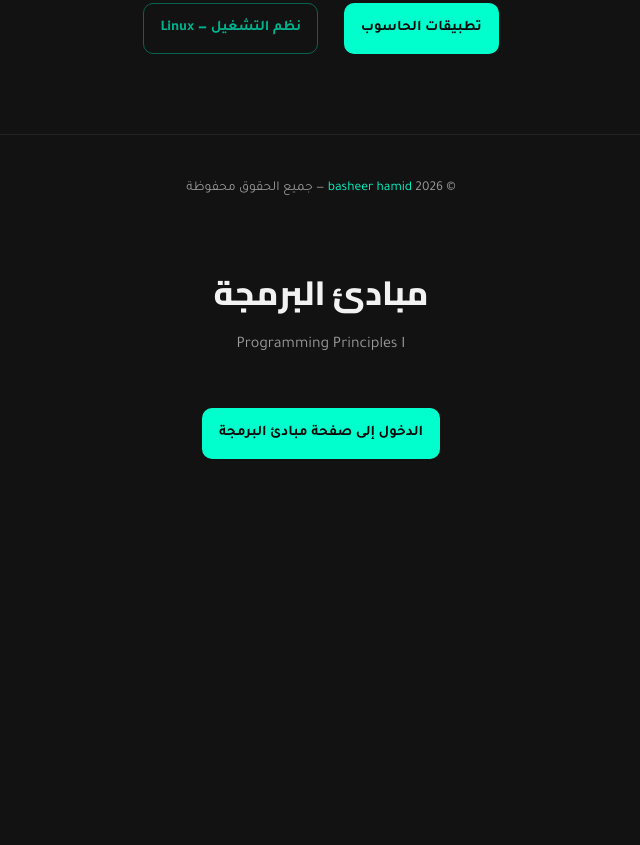
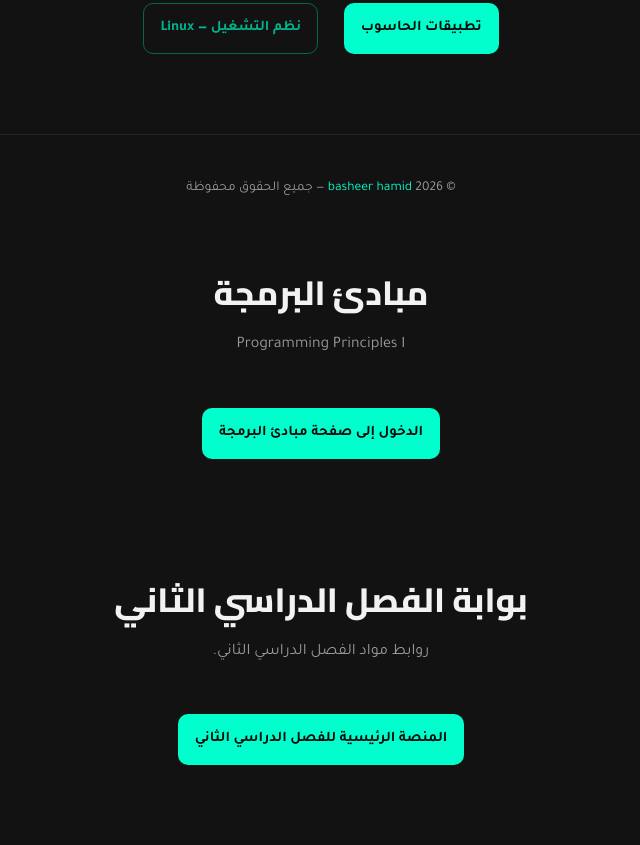
Before and after one commit to b2s7eer/basheer-hamid-site, a plain HTML site: page index.html in a window 1280 px wide. Shown: the part 2414-3259 px from the top of the page, without its empty margins (319-959 px from the left). Before the commit the page ends 2953 px from the top, so only its background shows below. Drawn offline with Linux system fonts and the light colour scheme.

Commit message:
Add lab portal link

```diff
--- a/index.html
+++ b/index.html
@@ -569,5 +569,5 @@
   document.getElementById('year').textContent = new Date().getFullYear();
 </script>
 
-<section aria-label="مبادئ البرمجة"><div class="section-head"><h2>مبادئ البرمجة</h2><p>Programming Principles I</p></div><div class="social-row"><a class="btn btn-primary" href="py.html">الدخول إلى صفحة مبادئ البرمجة</a></div></section> </body>
+<section aria-label="مبادئ البرمجة"><div class="section-head"><h2>مبادئ البرمجة</h2><p>Programming Principles I</p></div><div class="social-row"><a class="btn btn-primary" href="py.html">الدخول إلى صفحة مبادئ البرمجة</a></div></section> <section aria-label="بوابة الفصل الدراسي الثاني"><div class="section-head"><h2>بوابة الفصل الدراسي الثاني</h2><p>روابط مواد الفصل الدراسي الثاني.</p></div><div class="social-row"><a class="btn btn-primary" href="lab.html">المنصة الرئيسية للفصل الدراسي الثاني</a></div></section> </body>
 </html>
```
